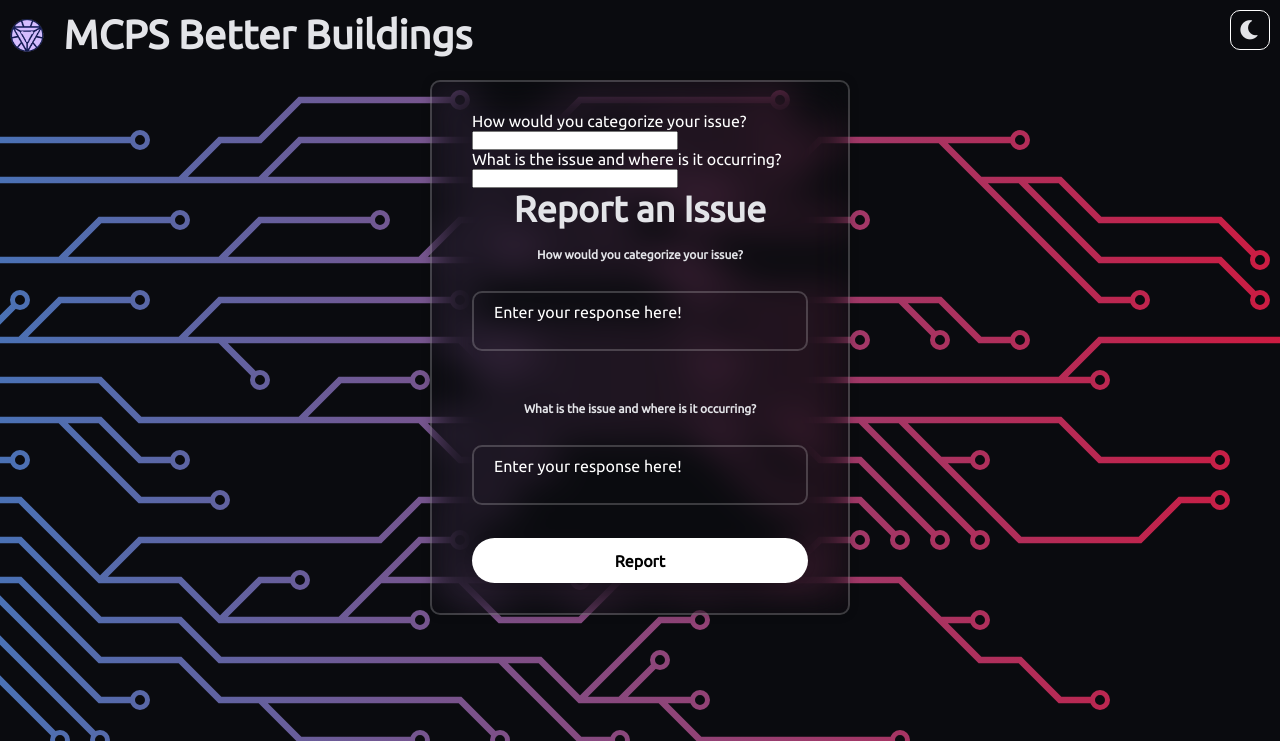
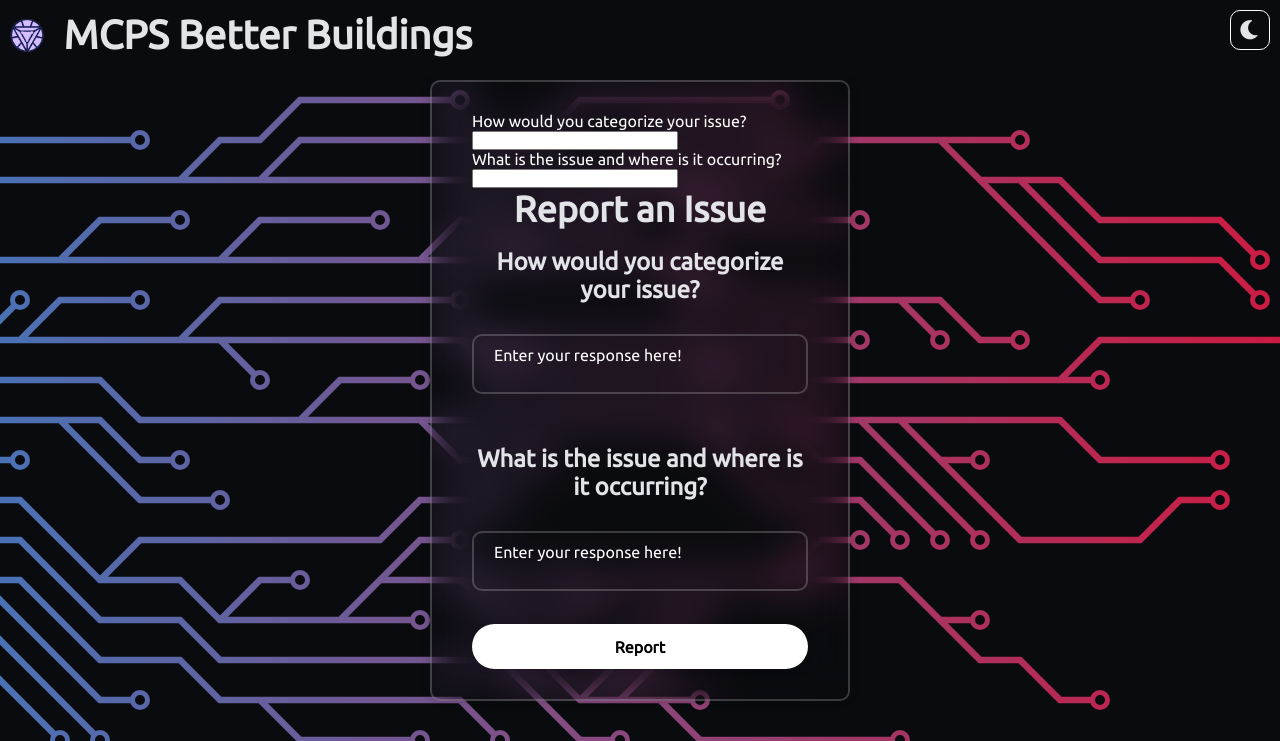
Before and after one commit to Scorchify/Better_Buildings-Legacy-, a Django app: page /reports/ in a window 1280 px wide. Shown: the top 741 px of the page. Run offline with Django 5.2, Linux system fonts and the light colour scheme.

Commit message:
fix font size- too lazy to do any work, will do it tomorrow.

```diff
--- a/BetterBuildings/templates/reporting.html
+++ b/BetterBuildings/templates/reporting.html
@@ -309,7 +309,7 @@
     color: var(--text-dark);
 }
 .wrapper h2 {
-    font-size: .75em;
+    font-size: 1.5em;
     text-align: center;
     color: var(--text-dark);
 }
```
